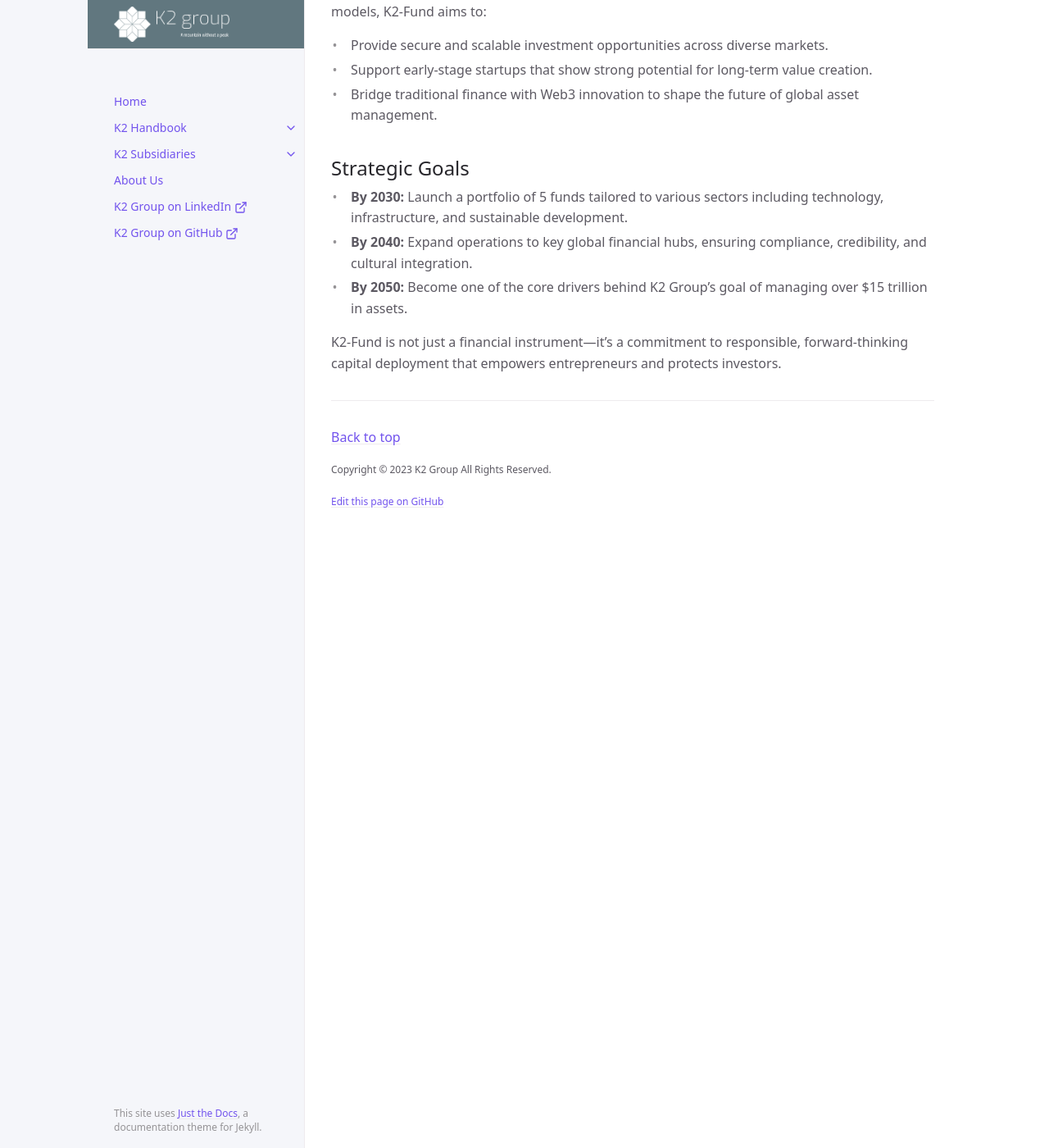
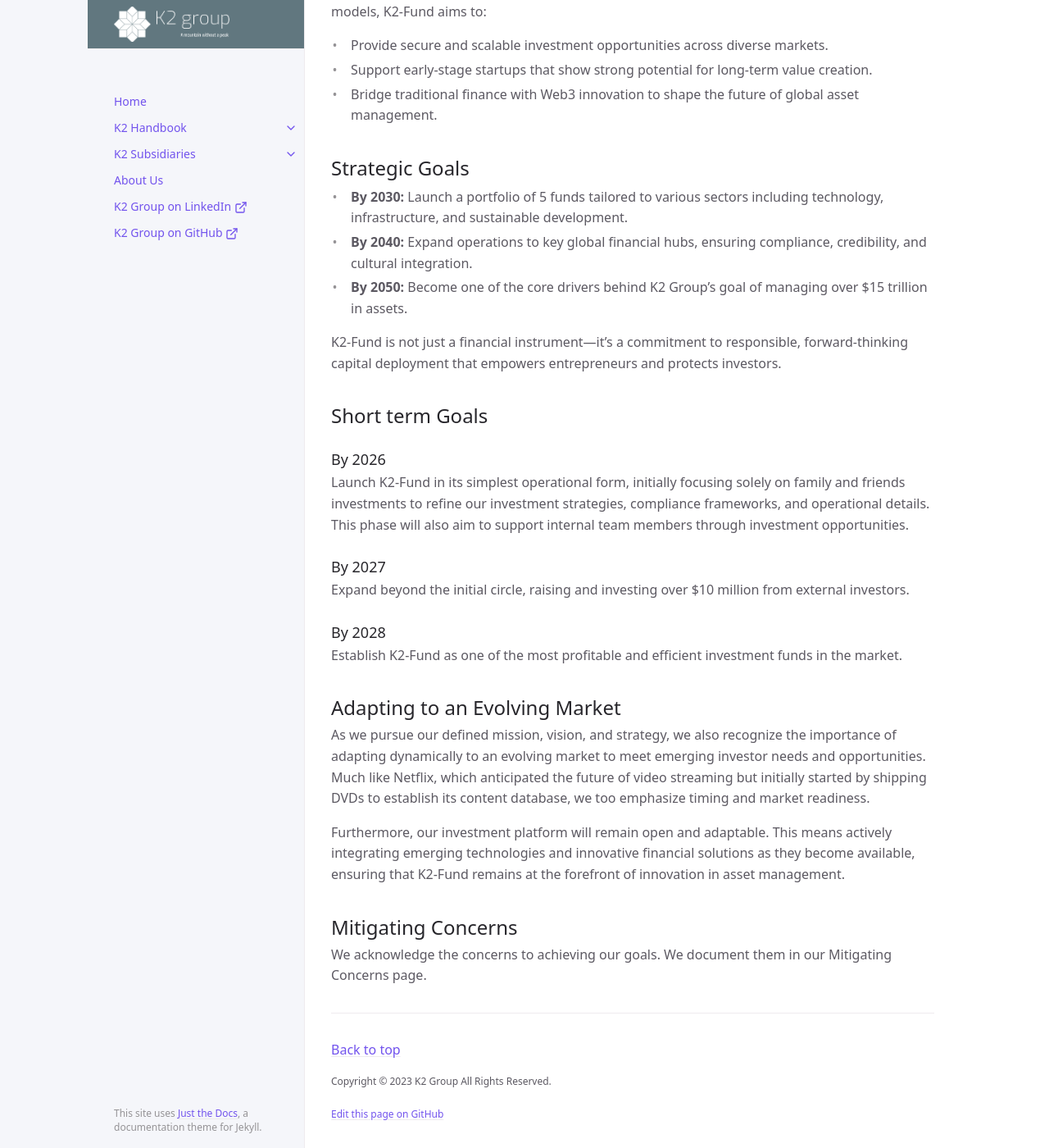
Before and after one commit to K2-Groups/k2-groups.github.io, a Jekyll site: the page built from docs/k2-subsidiaries/k2-fund/vision.md, in a window 1280 px wide and 1400 px high, scrolled down 329 px. Shown: the whole window at 82% size. Built offline with Jekyll 4.4.1, drawn with Linux system fonts in a browser that asks for light colours; cached includes are drawn as plain includes; before the commit the page ends 982 px from its top, so only the background shows below that.

Commit message:
Update vision.md

```diff
--- a/docs/k2-subsidiaries/k2-fund/vision.md
+++ b/docs/k2-subsidiaries/k2-fund/vision.md
@@ -24,3 +24,22 @@ By leveraging cutting-edge financial technology, data science, and decentralized
 - **By 2050:** Become one of the core drivers behind K2 Group’s goal of managing over \$15 trillion in assets.
 
 K2-Fund is not just a financial instrument—it’s a commitment to responsible, forward-thinking capital deployment that empowers entrepreneurs and protects investors.
+
+## Short term Goals
+
+### By 2026
+Launch K2-Fund in its simplest operational form, initially focusing solely on family and friends investments to refine our investment strategies, compliance frameworks, and operational details. This phase will also aim to support internal team members through investment opportunities.
+
+### By 2027
+Expand beyond the initial circle, raising and investing over $10 million from external investors.
+
+### By 2028
+Establish K2-Fund as one of the most profitable and efficient investment funds in the market.
+
+## Adapting to an Evolving Market
+As we pursue our defined mission, vision, and strategy, we also recognize the importance of adapting dynamically to an evolving market to meet emerging investor needs and opportunities. Much like Netflix, which anticipated the future of video streaming but initially started by shipping DVDs to establish its content database, we too emphasize timing and market readiness.
+
+Furthermore, our investment platform will remain open and adaptable. This means actively integrating emerging technologies and innovative financial solutions as they become available, ensuring that K2-Fund remains at the forefront of innovation in asset management.
+
+## Mitigating Concerns
+We acknowledge the concerns to achieving our goals. We document them in our Mitigating Concerns page.
```
